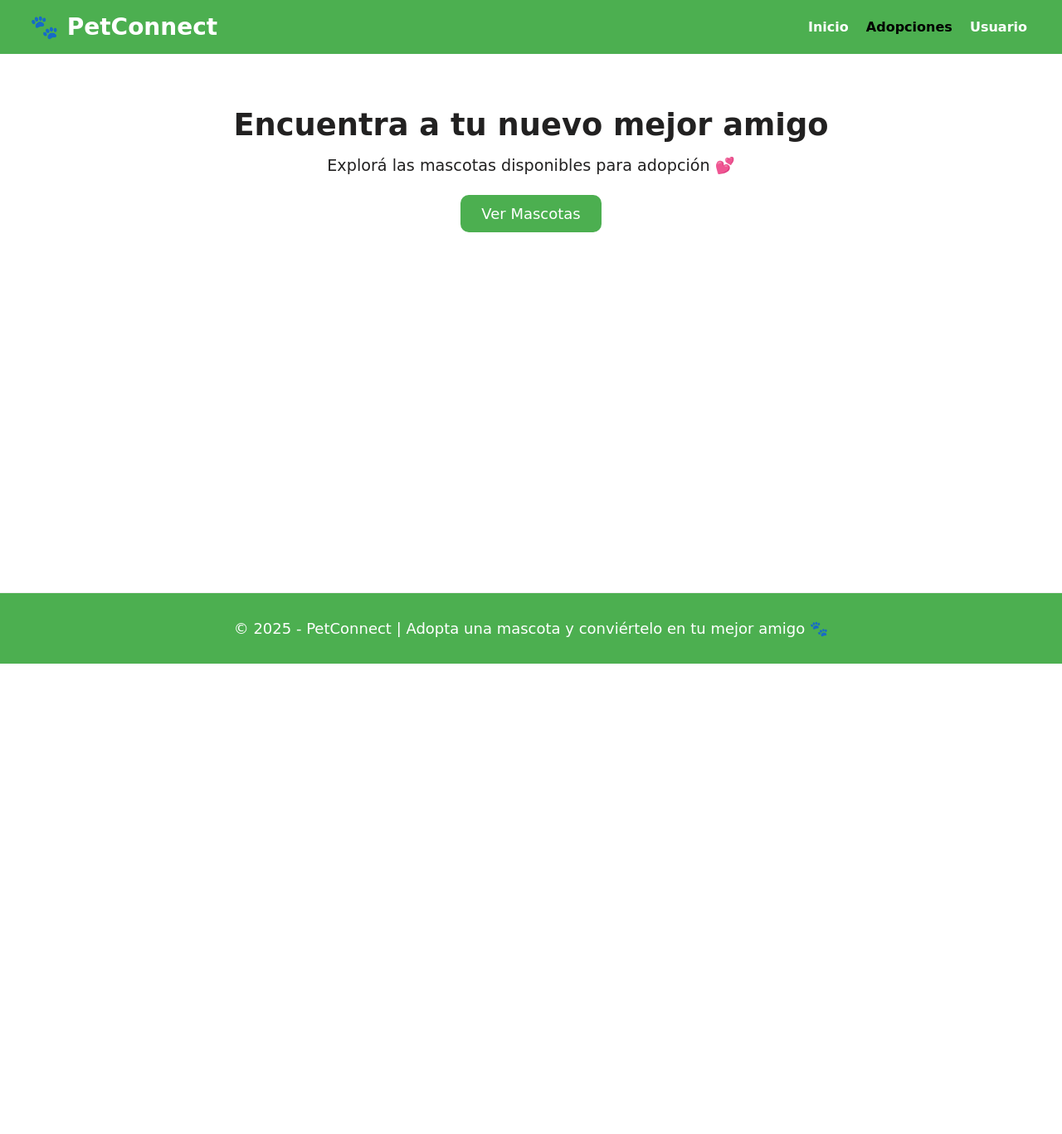
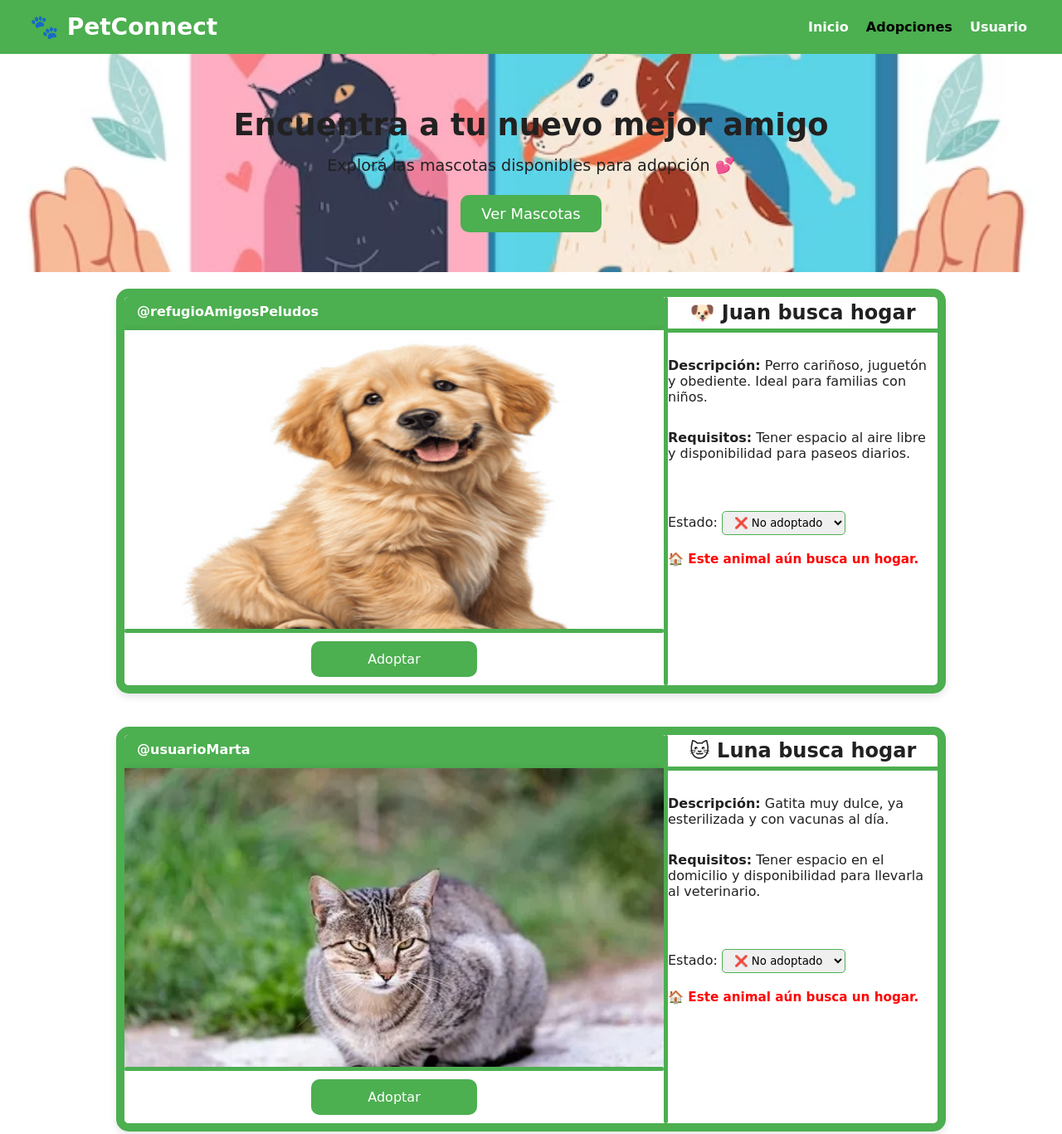
Before and after one commit to ExequielTrangoni/Sobrevivientes-de-Camejo-TP, a plain HTML site: page frontend/src/pages/adopciones.html in a window 1280 px wide. Shown: the top 1367 px of the page at 83% size. Before the commit the page ends 800 px from the top, so only its background shows below. Drawn offline with Linux system fonts and the light colour scheme; files that its build step writes are made by us from their sources.

Commit message:
Actualizo las rutas de los archivos de la página de adopciones.

```diff
--- a/frontend/src/css/style-adopciones.css
+++ b/frontend/src/css/style-adopciones.css
@@ -71,7 +71,7 @@ main {
 }
 
 .seccion-busqueda {
-  background-image: url("../img/adopciones-fondo.jpg");
+  background-image: url("../images/adopciones-fondo.jpg");
   background-size: cover;
   background-position: center;
   background-repeat: no-repeat;
--- a/frontend/src/js/adopciones.js
+++ b/frontend/src/js/adopciones.js
@@ -19,7 +19,7 @@ document.addEventListener("DOMContentLoaded", () => {
       id: 1,
       tipoUsuario: "@refugioAmigosPeludos",
       nombre: "🐶 Juan busca hogar",
-      imagen: "img/perro-1.jpg",
+      imagen: "../images/perro-1.jpg",
       descripcion: "Perro cariñoso, juguetón y obediente. Ideal para familias con niños.",
       requisitos: "Tener espacio al aire libre y disponibilidad para paseos diarios.",
       estado: "no-adoptado"
@@ -28,7 +28,7 @@ document.addEventListener("DOMContentLoaded", () => {
       id: 2,
       tipoUsuario: "@usuarioMarta",
       nombre: "🐱 Luna busca hogar",
-      imagen: "img/gato-1.jpg",
+      imagen: "../images/gato-1.jpg",
       descripcion: "Gatita muy dulce, ya esterilizada y con vacunas al día.",
       requisitos: "Tener espacio en el domicilio y disponibilidad para llevarla al veterinario.",
       estado: "no-adoptado"
--- a/frontend/src/pages/adopciones.html
+++ b/frontend/src/pages/adopciones.html
@@ -4,7 +4,7 @@
   <meta charset="utf-8" />
   <meta name="viewport" content="width=device-width, initial-scale=1" />
   <title>PetConnect - Adopciones</title>
-  <link rel="stylesheet" href="./css/style-adopciones.css" />
+  <link rel="stylesheet" href="../css/style-adopciones.css" />
 </head>
 <body>
   <nav class="barra-navegacion">
@@ -47,6 +47,6 @@
   <footer class="footer">
     <p>© 2025 - PetConnect | Adopta una mascota y conviértelo en tu mejor amigo 🐾</p>
   </footer>
-  <script src="./js/adopciones.js" defer></script>
+  <script src="../js/adopciones.js" defer></script>
 </body>
 </html>
```
